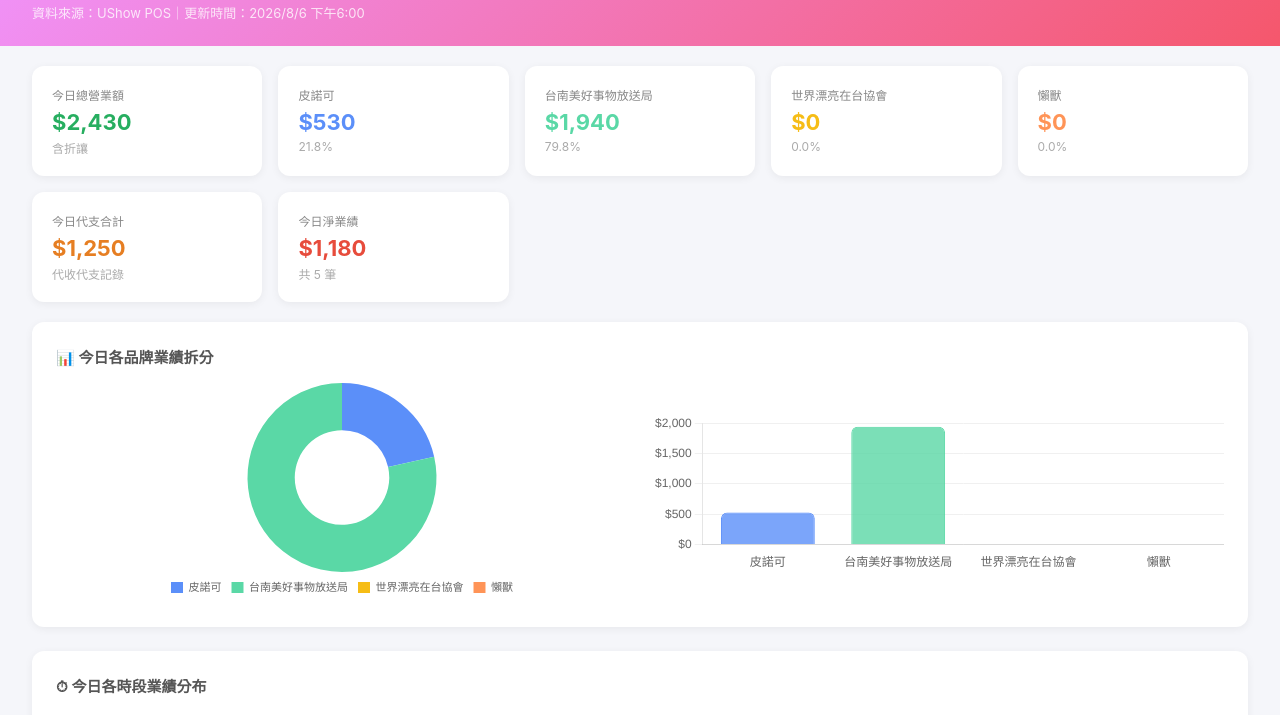
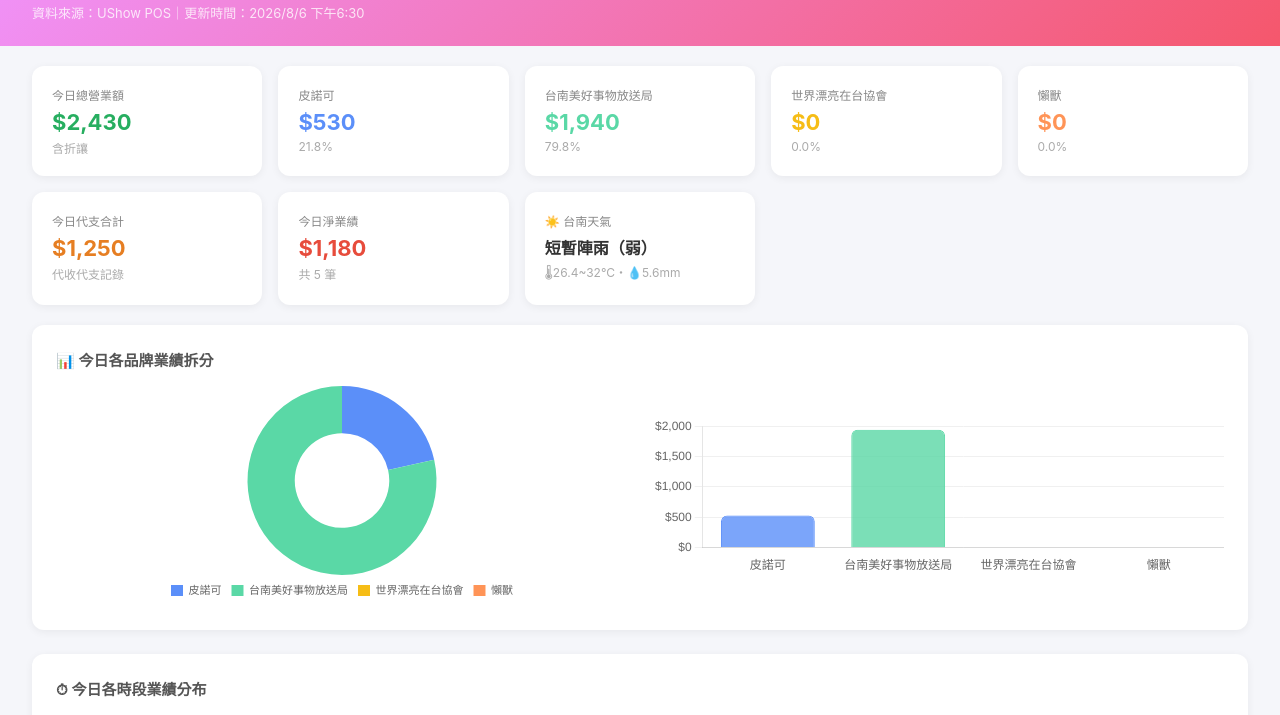
Before and after one commit to s6986427-cmd/pinoko-reports, a website: page 皮諾可_今日銷售狀況.html in a window 1280 px wide. Shown: the part 57-772 px from the top of the page. Drawn offline with nearby package versions, Linux system fonts and the light colour scheme.

```diff
--- a/皮諾可_今日銷售狀況.html
+++ b/皮諾可_今日銷售狀況.html
@@ -28,14 +28,14 @@
 <body>
 <div class="header">
   <h1>皮諾可泡沫紅茶 台南門市｜今日銷售狀況 8/6</h1>
-  <p>資料來源：UShow POS｜更新時間：2026/8/6 下午6:00</p>
+  <p>資料來源：UShow POS｜更新時間：2026/8/6 下午6:30</p>
 </div>
 <div class="stats-grid">
   <div class="stat-card"><div class="label">今日總營業額</div><div class="value" style="color:#27ae60">$2,430</div><div class="sub">含折讓</div></div>
   <div class="stat-card"><div class="label">皮諾可</div><div class="value" style="color:#5B8FF9">$530</div><div class="sub">21.8%</div></div><div class="stat-card"><div class="label">台南美好事物放送局</div><div class="value" style="color:#5AD8A6">$1,940</div><div class="sub">79.8%</div></div><div class="stat-card"><div class="label">世界漂亮在台協會</div><div class="value" style="color:#F6BD16">$0</div><div class="sub">0.0%</div></div><div class="stat-card"><div class="label">懶獸</div><div class="value" style="color:#FF9457">$0</div><div class="sub">0.0%</div></div>
   <div class="stat-card"><div class="label">今日代支合計</div><div class="value" style="color:#e67e22">$1,250</div><div class="sub">代收代支記錄</div></div>
   <div class="stat-card"><div class="label">今日淨業績</div><div class="value" style="color:#e74c3c">$1,180</div><div class="sub">共 5 筆</div></div>
-
+  <div class="stat-card"><div class="label">☀️ 台南天氣</div><div class="value" style="font-size:16px">短暫陣雨（弱）</div><div class="sub">🌡26.4~32°C・💧5.6mm</div></div>
 </div>
 <div class="charts">
   <div class="chart-card">
```
